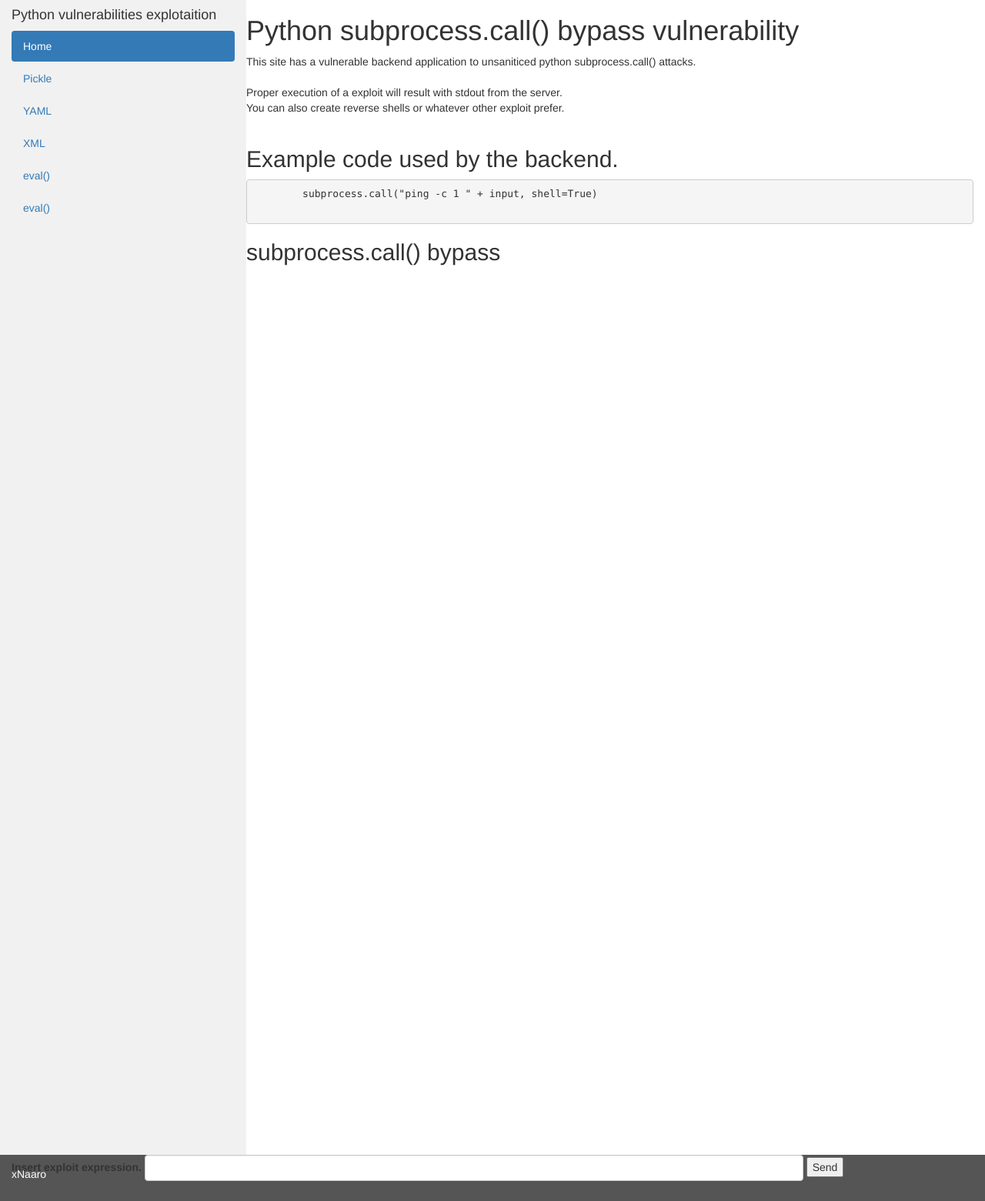
After one commit to xNaaro/vulnerable_python, a Flask app: page /subprocess in a window 1280 px wide. The commit adds this page. Shown: the whole page at 77% size. Run offline with Flask 2, Linux system fonts and the light colour scheme; some libraries are stand-ins or nearby versions.

Commit message:
Fix pep8 style checks, and implement subprocess vulnerability

```diff
--- a/templates/base.html
+++ b/templates/base.html
@@ -46,6 +46,7 @@
         <li><a href="/yaml">YAML</a></li>
         <li><a href="/xml">XML</a></li>
         <li><a href="/eval">eval()</a></li>
+        <li><a href="/subprocess">eval()</a></li>
       </ul><br>
     </div>
 
--- /dev/null
+++ b/templates/subprocess.html
@@ -0,0 +1,23 @@
+{% extends "base.html" %}
+{% block title %}Subprocess{% endblock %}
+{% block content %}
+<h1>Python subprocess.call() bypass vulnerability</h1>
+<div class="container-fluid p-3 my-3 border">
+        This site has a vulnerable backend application to unsaniticed python subprocess.call() attacks.<br><br>
+
+        Proper execution of a exploit will result with stdout from the server.<br>
+        You can also create reverse shells or whatever other exploit prefer.<br><br>
+    <h2>Example code used by the backend.</h2>
+    <pre>
+        subprocess.call("ping -c 1 " + input, shell=True)
+    </pre>
+    <h2>subprocess.call() bypass</h2>
+    <form class="form-inline" method=post enctype=multipart/form-data>
+        <div class="form-group">
+          <label for="fname">Insert exploit expression.</label>
+          <input type=text name=input_data id='input_data' class="form-control" size=100>
+        </div>
+        <input type=submit value=Send><br>
+    </form>
+</div>
+{% endblock %}
--- a/vuln_server.py
+++ b/vuln_server.py
@@ -1,7 +1,9 @@
+import base64
+import pickle
+import random
+import subprocess
 import yaml
-import pickle
-import base64
-import random
+
 from flask import Flask, flash, request, redirect, render_template
 from outputgrabber import OutputGrabber
 from xml.dom.pulldom import parseString
@@ -19,11 +21,21 @@ def index():
 
 @app.route('/pickle', methods=['GET', 'POST'])
 def pickle_injection():
+    """Pickle object command injection/execution.
+
+    This funtion will evaluate if the user includes a file or
+    a pickle base64 object and load the object.
+    """
     if request.method == 'POST':
+        # Check if data is not empty, post forms has all params defined which
+        # may be empty and cause unexpected behaviour.
         if request.form['input_data'] != '':
             try:
+                # Instanciate a different stdout grabber for subprocess out.
                 output = OutputGrabber()
                 with output:
+                    # Load base64 encoded pickle object, output from the
+                    # exploit is stored into Outputgrabber stdout.
                     pickle.loads(base64.b64decode(request.form['input_data']))
                 return output.capturedtext
             except Exception as e:
@@ -46,11 +58,17 @@ def pickle_injection():
 @app.route('/yaml', methods=['GET', 'POST'])
 def yaml_injection():
     if request.method == 'POST':
+        # Check if data is not empty, post forms has all params defined which
+        # may be empty and cause unexpected behaviour.
         if request.form['input_data'] != '':
             try:
+                # Instanciate a different stdout grabber for subprocess out.
                 output = OutputGrabber()
                 with output:
-                    yaml.load(request.form['input_data'], Loader=yaml.UnsafeLoader)
+                    # Load unsafe YAML input, output from the exploit
+                    # is stored into Outputgrabber stdout.
+                    yaml.load(request.form['input_data'],
+                              Loader=yaml.UnsafeLoader)
                 return output.capturedtext
             except Exception as e:
                 return "Server Error: {}:".format(str(e))
@@ -62,7 +80,11 @@ def yaml_injection():
 @app.route('/xml', methods=['GET', 'POST'])
 def xml_injection():
     if request.method == 'POST':
+        # Check if data is not empty, post forms has all params defined which
+        # may be empty and cause unexpected behaviour.
         if request.form['input_data'] != '':
+            # Instanciate an XML parser allowing unsafe external sources to
+            # to be parsed by xml.parseString.
             parser = make_parser()
             parser.setFeature(feature_external_ges, True)
             doc = parseString(request.form['input_data'], parser=parser)
@@ -77,11 +99,15 @@ def xml_injection():
 @app.route('/eval', methods=['GET', 'POST'])
 def eval_bypass():
     if request.method == 'POST':
+        # Check if data is not empty, post forms has all params defined which
+        # may be empty and cause unexpected behaviour.
         if request.form['input_data'] != '':
-            data = random.randint(1,1000)
+            data = random.randint(1, 1000)
             try:
+                # Instanciate a different stdout grabber for subprocess out.
                 output = OutputGrabber()
                 with output:
+                    # Eval input data and execute code from it.
                     if data != eval(request.form['input_data']):
                         pass
                 return output.capturedtext
@@ -91,6 +117,23 @@ def eval_bypass():
             return redirect(request.url)
     return render_template('eval.html')
 
-@app.route('/exec')
+
+@app.route('/subprocess', methods=['GET', 'POST'])
 def exec_bypass():
-    return render_template('exec.html')
+    if request.method == 'POST':
+        # Check if data is not empty, post forms has all params defined which
+        # may be empty and cause unexpected behaviour.
+        if request.form['input_data'] != '':
+            try:
+                # Instanciate a different stdout grabber for subprocess out.
+                output = OutputGrabber()
+                with output:
+                    # Execute system command with an unsafe input parameter.
+                    subprocess.call("ping -c1 " + request.form['input_data'],
+                                    shell=True)
+                return output.capturedtext
+            except Exception as e:
+                return "Server Error: {}:".format(str(e))
+        else:
+            return redirect(request.url)
+    return render_template('subprocess.html')
```
